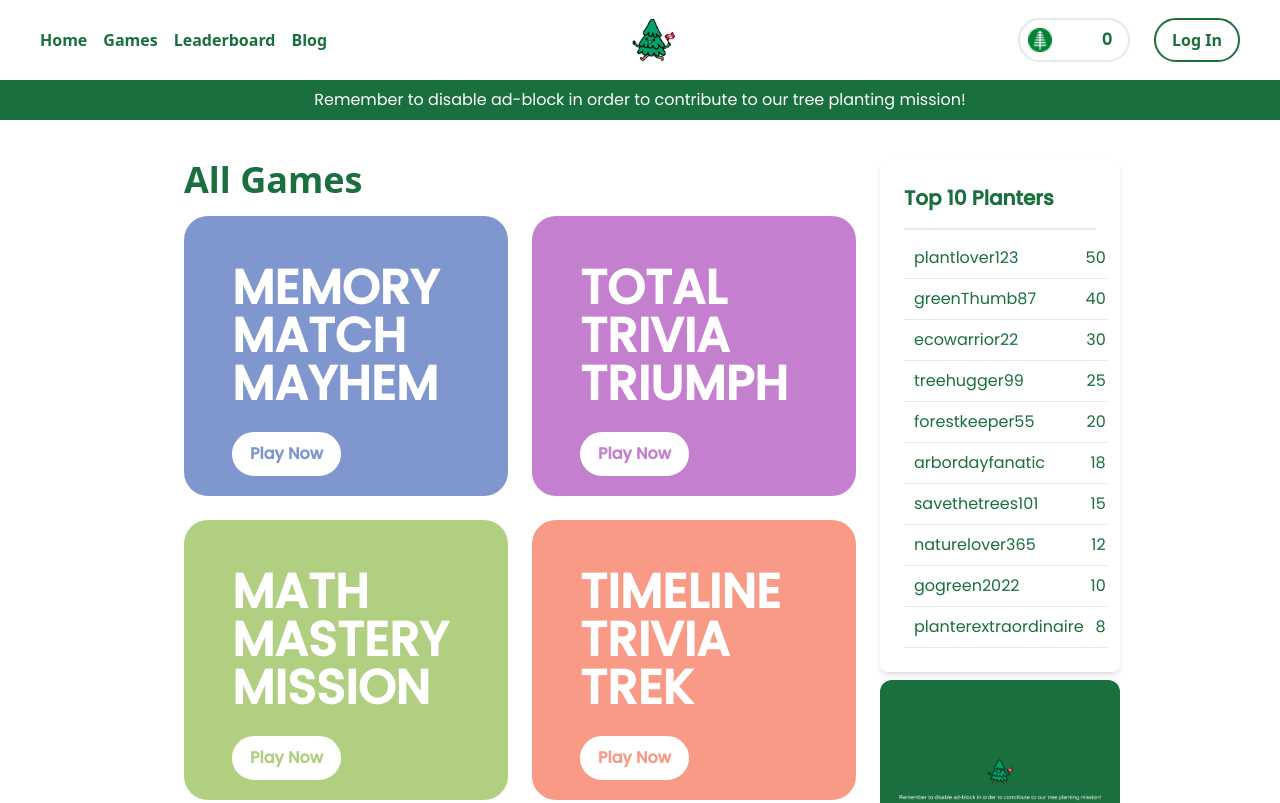
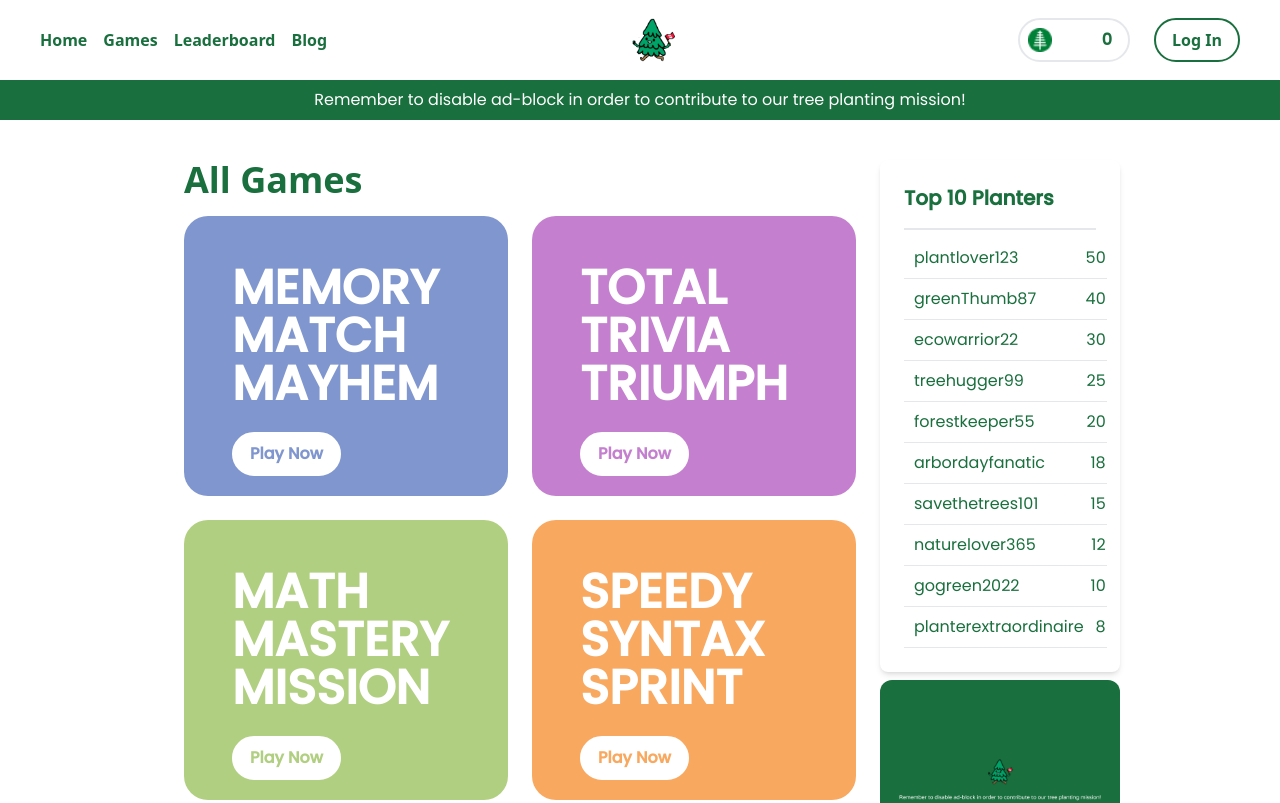
Before and after one commit to CurtisUnderwood/team-donation-app, a Next.js app: page /games in a window 1280 px wide. Shown: the top 803 px of the page. Built offline with nearby package versions, Linux system fonts and the light colour scheme; no server answers.

Commit message:
got rid of timeline game

```diff
--- a/pages/games.tsx
+++ b/pages/games.tsx
@@ -18,7 +18,6 @@ const GamesPage: React.FC = () => {
             <GameBox title="MEMORY MATCH MAYHEM" color="#8096CF" imageSrc="/logo1.png" path="/games/memory-match"/>
             <GameBox title="TOTAL TRIVIA TRIUMPH" color="#C480CF" imageSrc="/logo2.png" path="/games/trivia"/>
             <GameBox title="MATH MASTERY MISSION"  color="#B1CF80"imageSrc="/logo3.png" path="/games/math-quiz"/>
-            <GameBox title="TIMELINE TRIVIA TREK"  color="#F99A86"imageSrc="/logo3.png" path="/games/timeline"/>
             <GameBox title="SPEEDY SYNTAX SPRINT" color="#F8A85F" imageSrc="/logo3.png" path="/games/syntax"/>
             <GameBox title="FRENCH FLASHCARD FRENZY" color="#FFE459"  imageSrc="/logo3.png" path="/games/french-quiz"/>
           </div>
```
